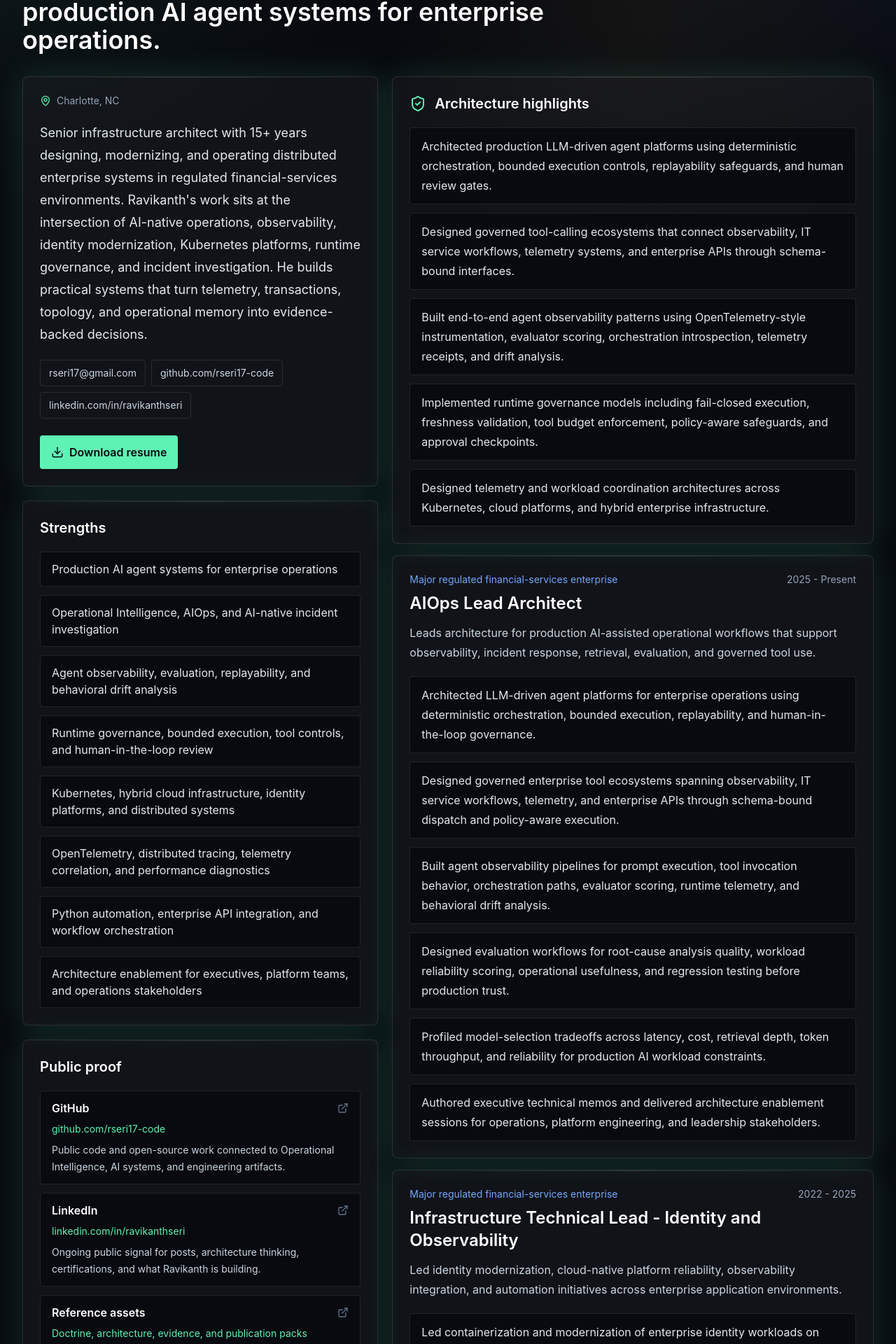
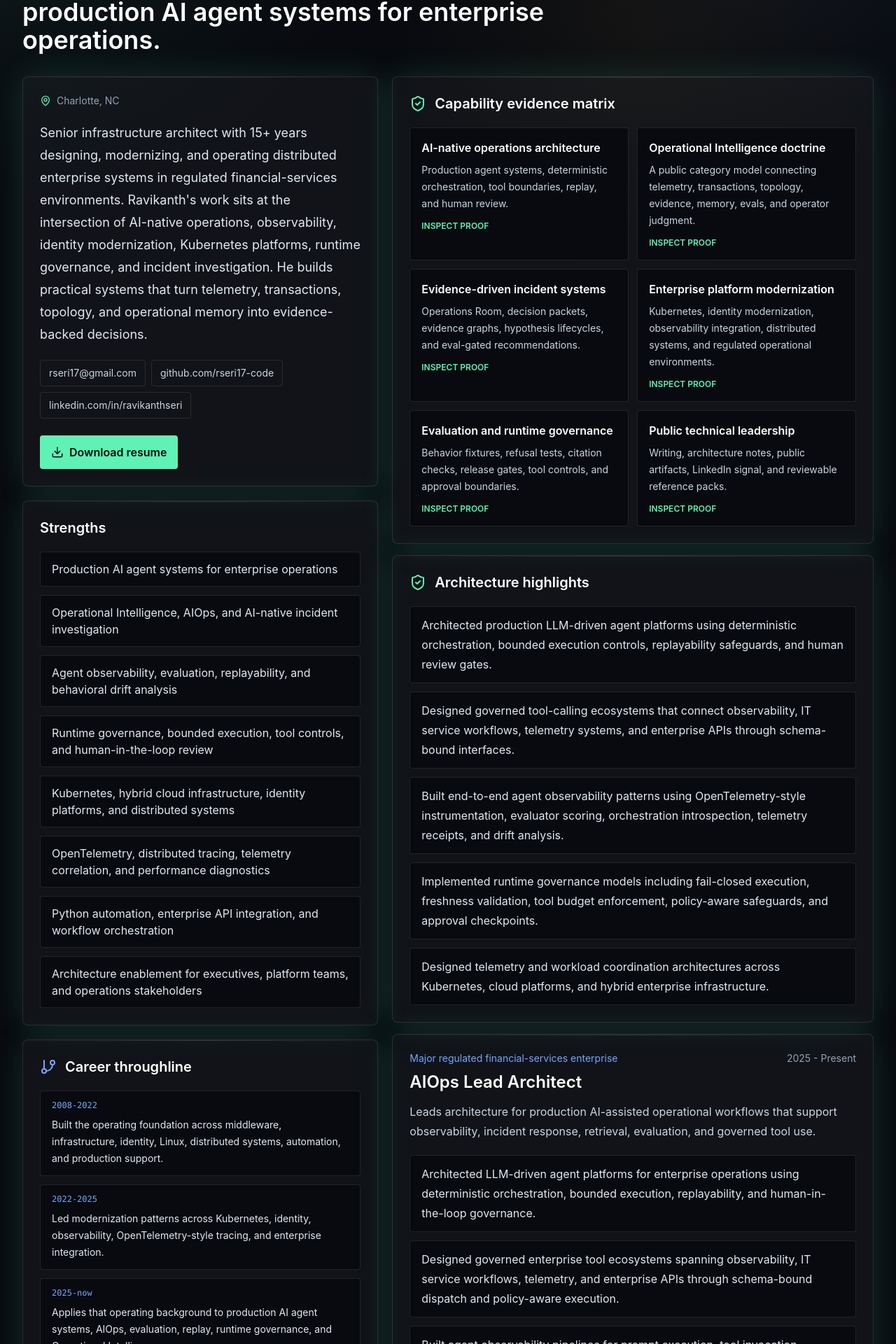
Before and after one commit to rseri17-code/seri-ai, a Next.js app: page /resume in a window 1280 px wide. Shown: the part 244-2164 px from the top of the page at 70% size. Built offline with nearby package versions, Linux system fonts and the light colour scheme; no server answers.

Commit message:
Connect resume to proof matrix

```diff
--- a/app/resume/page.tsx
+++ b/app/resume/page.tsx
@@ -1,4 +1,5 @@
-import { Award, Download, ExternalLink, MapPin, ShieldCheck } from "lucide-react";
+import Link from "next/link";
+import { Award, Download, ExternalLink, GitBranch, MapPin, ShieldCheck } from "lucide-react";
 import type { Metadata } from "next";
 import { Card } from "@/components/card";
 import { Section } from "@/components/section";
@@ -9,6 +10,45 @@ export const metadata: Metadata = {
   title: "Resume | Ravikanth Seri — Operational Intelligence and Enterprise AI",
   description: "Interactive public resume for Ravikanth Seri focused on Operational Intelligence, agentic systems, observability strategy, and enterprise AI."
 };
+
+const capabilityEvidence = [
+  [
+    "AI-native operations architecture",
+    "Production agent systems, deterministic orchestration, tool boundaries, replay, and human review.",
+    "/projects/operational-intelligence-copilot"
+  ],
+  [
+    "Operational Intelligence doctrine",
+    "A public category model connecting telemetry, transactions, topology, evidence, memory, evals, and operator judgment.",
+    "/wiki/operational-intelligence-canonical-doctrine"
+  ],
+  [
+    "Evidence-driven incident systems",
+    "Operations Room, decision packets, evidence graphs, hypothesis lifecycles, and eval-gated recommendations.",
+    "/investigation-room"
+  ],
+  [
+    "Enterprise platform modernization",
+    "Kubernetes, identity modernization, observability integration, distributed systems, and regulated operational environments.",
+    "/patterns/topology-aware-reasoning"
+  ],
+  [
+    "Evaluation and runtime governance",
+    "Behavior fixtures, refusal tests, citation checks, release gates, tool controls, and approval boundaries.",
+    "/evals"
+  ],
+  [
+    "Public technical leadership",
+    "Writing, architecture notes, public artifacts, LinkedIn signal, and reviewable reference packs.",
+    "/work"
+  ]
+] as const;
+
+const careerThroughline = [
+  ["2008-2022", "Built the operating foundation across middleware, infrastructure, identity, Linux, distributed systems, automation, and production support."],
+  ["2022-2025", "Led modernization patterns across Kubernetes, identity, observability, OpenTelemetry-style tracing, and enterprise integration."],
+  ["2025-now", "Applies that operating background to production AI agent systems, AIOps, evaluation, replay, runtime governance, and Operational Intelligence."]
+] as const;
 
 export default function ResumePage() {
   return (
@@ -49,6 +89,20 @@ export default function ResumePage() {
           </div>
         </Card>
         <Card>
+          <div className="flex items-center gap-3">
+            <GitBranch className="text-signal" />
+            <h2 className="text-xl font-semibold text-white">Career throughline</h2>
+          </div>
+          <div className="mt-5 space-y-3">
+            {careerThroughline.map(([period, statement]) => (
+              <div key={period} className="rounded border border-white/10 bg-ink px-4 py-3">
+                <p className="font-mono text-xs text-signal">{period}</p>
+                <p className="mt-2 text-sm leading-6 text-slate-200">{statement}</p>
+              </div>
+            ))}
+          </div>
+        </Card>
+        <Card>
           <h2 className="text-xl font-semibold text-white">Public proof</h2>
           <div className="mt-5 space-y-3">
             {resume.publicProof.map((item) => (
@@ -71,6 +125,21 @@ export default function ResumePage() {
         </Card>
         </div>
         <div className="space-y-4">
+          <Card className="border-mint/25 bg-mint/[0.045]">
+            <div className="flex items-center gap-3">
+              <ShieldCheck className="text-mint" />
+              <h2 className="text-xl font-semibold text-white">Capability evidence matrix</h2>
+            </div>
+            <div className="mt-5 grid gap-3 md:grid-cols-2">
+              {capabilityEvidence.map(([capability, proof, href]) => (
+                <Link key={capability} href={href} className="rounded border border-white/10 bg-ink p-4 transition hover:border-mint/40">
+                  <h3 className="font-semibold text-white">{capability}</h3>
+                  <p className="mt-2 text-sm leading-6 text-slate-300">{proof}</p>
+                  <p className="mt-3 text-xs font-semibold uppercase text-mint">Inspect proof</p>
+                </Link>
+              ))}
+            </div>
+          </Card>
           <Card>
             <div className="flex items-center gap-3">
               <ShieldCheck className="text-mint" />
--- a/public/eval-report.json
+++ b/public/eval-report.json
@@ -679,7 +679,7 @@
     "The knowledge base intentionally excludes confidential implementation details, so some questions will be refused or marked uncovered.",
     "Richer answer scoring should add model-judged qualitative grading once production AI keys are configured."
   ],
-  "generatedAt": "2026-07-26T01:51:10.786Z",
+  "generatedAt": "2026-07-26T01:58:08.449Z",
   "fixtureCount": 62,
   "passingFixtures": 62
 }
```
Also changed, not shown: scripts/validate-content-coherence.mjs (+23 -0 lines).
